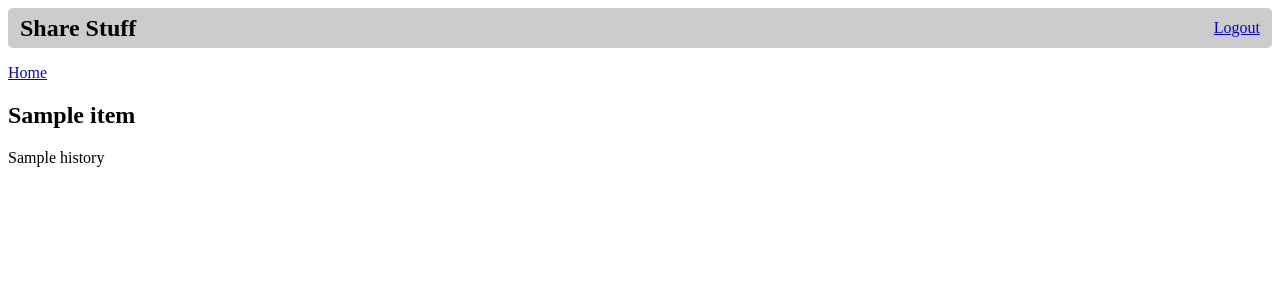
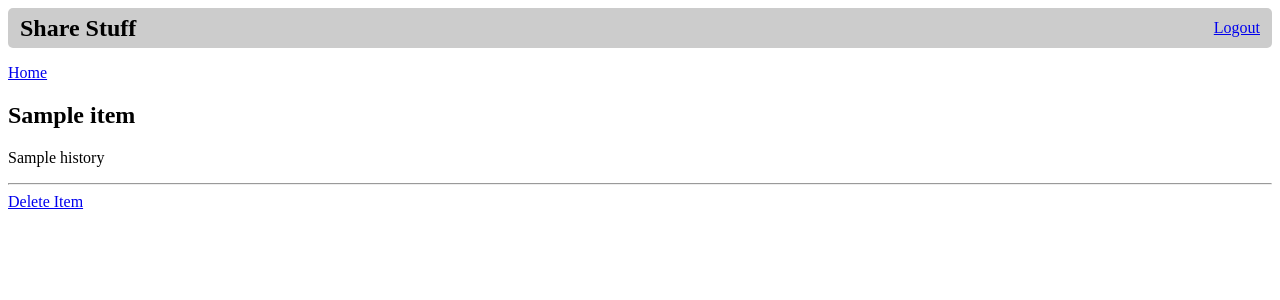
Before and after one commit to owenmead/ishare, a Django app: template ishare/templates/core/item_detail.html in a window 1280 px wide. Shown: the top 300 px of the page. Run offline with Django 3.2, Linux system fonts and the light colour scheme; the template is opened without the code that fills it: most values are stand-ins (such as "Sample title", 1, 10 or a date in 2020).

Commit message:
Provide a link to delete items

```diff
--- a/ishare/templates/core/item_detail.html
+++ b/ishare/templates/core/item_detail.html
@@ -3,4 +3,6 @@
     <a href="/">Home</a>
     <h2>{{ item }}</h2>
     {% include "core/subs/history_list.html" %}
+    <hr>
+    <a href="{% url item_delete item.id %}">Delete Item</a>
 {% endblock %}
```
